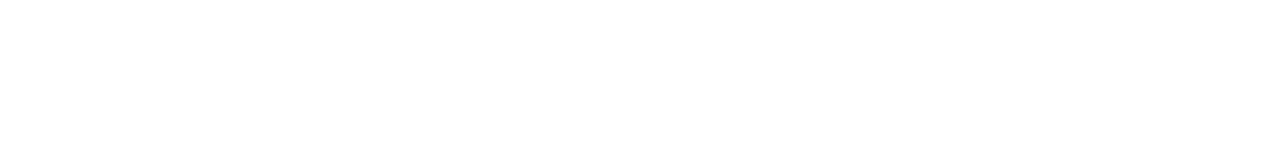
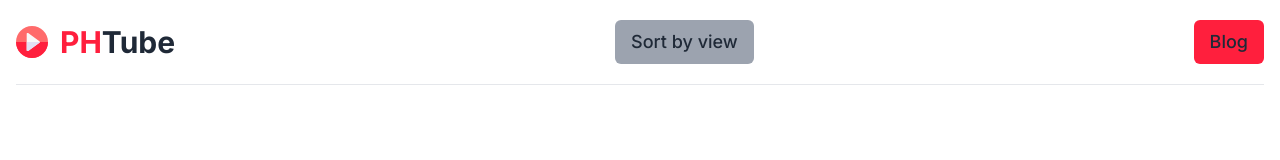
Before and after one commit to RSsunny/video-zone, a plain HTML site: page index.html in a window 1280 px wide. Drawn offline with nearby package versions, Linux system fonts and the light colour scheme.

Commit message:
added navbar

```diff
--- a/index.html
+++ b/index.html
@@ -4,11 +4,49 @@
     <meta charset="UTF-8">
     <meta name="viewport" content="width=device-width, initial-scale=1.0">
     <title>PHero-tube</title>
+    <!-- daisyUI and Tailwind css -->
     <link href="https://cdn.jsdelivr.net/npm/daisyui@3.6.4/dist/full.css" rel="stylesheet" type="text/css" />
     <script src="https://cdn.tailwindcss.com"></script>
+    <!-- google font (inter) -->
+    <link rel="preconnect" href="https://fonts.googleapis.com">
+    <link rel="preconnect" href="https://fonts.gstatic.com" crossorigin>
+    <link href="https://fonts.googleapis.com/css2?family=Inter:wght@400;500;600;700;800&display=swap" rel="stylesheet">
+    <!-- tailwind style -->
+    <script>
+        tailwind.config = {
+          theme: {
+            extend: {
+              colors: {
+                clifford: '#da373d',
+                'primary-color': '#171717',
+                'scondary-color': '#FF1F3D',
+              }
+            }
+          }
+        }
+      </script>
+      <!-- css style -->
+      <style>
+        .font-inter{
+            font-family: 'Inter', sans-serif;
+        }
+      </style>
 </head>
-<body>
-<header></header>
+<body class="max-w-7xl mx-auto px-4  font-inter primary-color">
+<header>
+    <nav class="flex justify-between gap-3 my-5 border-b pb-5">
+        <div class="flex gap-3 items-center">
+            <img src="./image/fi_3039386.svg" alt="">
+            <h1 class="text-3xl font-bold"><span class="text-scondary-color">PH</span>Tube</h1>
+        </div>
+        <div>
+            <button class="text-lg font-medium px-4 py-2 bg-gray-400 rounded-md">Sort by view</button>
+        </div>
+        <div>
+            <button class="text-lg font-medium bg-scondary-color px-4 py-2 rounded-md">Blog</button>
+        </div>
+    </nav>
+</header>
 <main></main>
 <footer></footer>
   <!--script  -->
```
Also changed, not shown: image/fi_3039386.svg (added).
